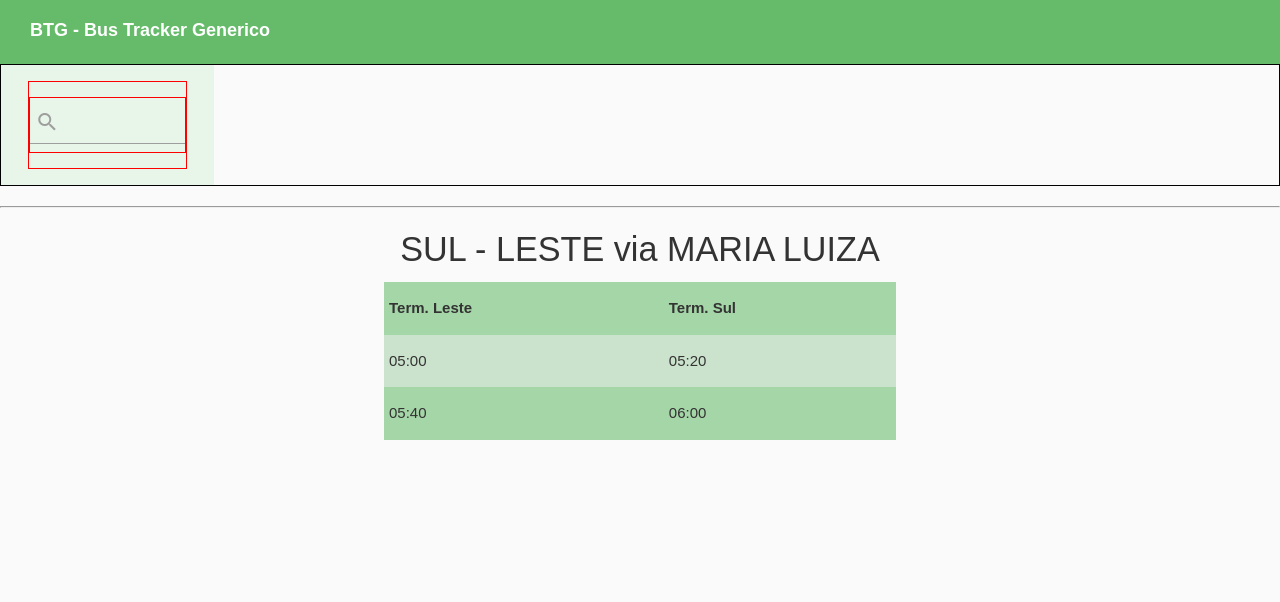
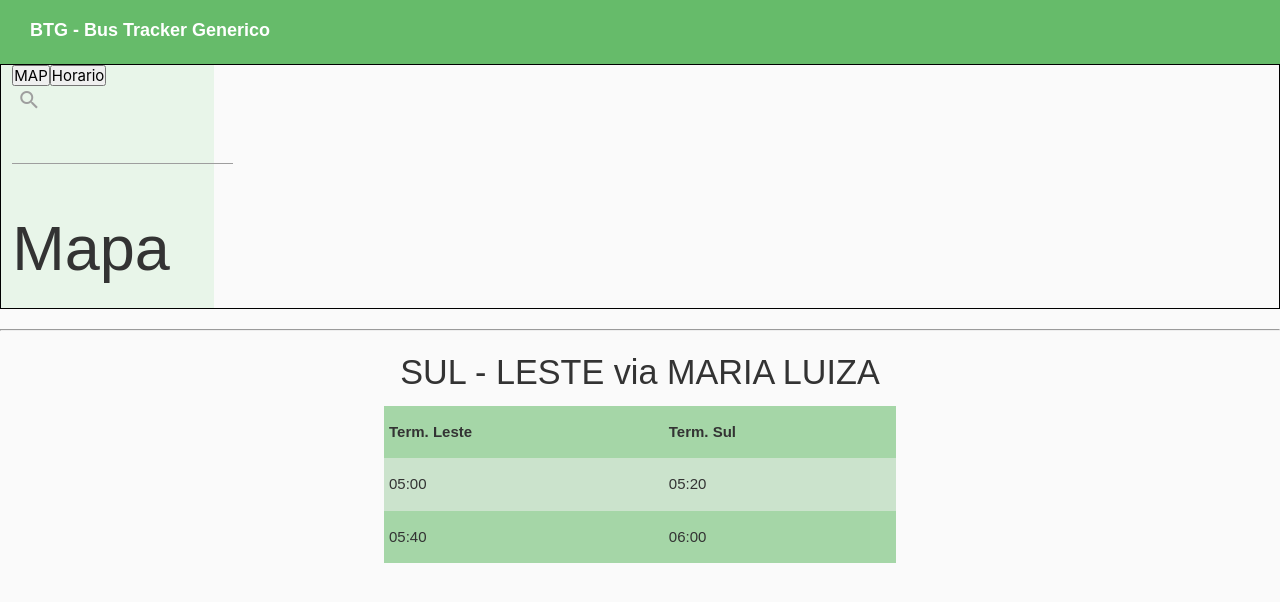
Before and after one commit to mat-h-eus/PESII, a React (Create React App) app in the folder front/: page / in a window 1280 px wide. Shown: the top 602 px of the page. Built offline with nearby package versions, Linux system fonts and the light colour scheme.

Commit message:
SideBarB

```diff
--- a/front/src/components/SideBar/index.js
+++ b/front/src/components/SideBar/index.js
@@ -12,7 +12,7 @@ export default class SideBar extends Component{
         return(
             <div className="customSideBar">
                 <div style = {{border: "1px solid red", display:"flex", alignItems:"", justifyContent:"center" }}>
-                    <div class="input-field" style = {{border: "1px solid red", display: "flex"}}>
+                    <div className="input-field" style = {{border: "1px solid red", display: "flex"}}>
                         <label style={{marginLeft:5}} className="label-icon" for="search"><i className="material-icons">search</i></label>
                         <input style={{paddingLeft:30, maxWidth:200}} id="search" type="search" required/>
                     </div>
--- /dev/null
+++ b/front/src/components/SideBarB/index.js
@@ -0,0 +1,92 @@
+import React, {Component} from 'react'
+import M from 'materialize-css'
+import './style.css'
+import Product from 'C:/Users/Mateus Edival/Documents/Codigos/CodeWEB/PESII/front/src/pages/product'
+
+export default class SideBarB extends Component{
+    constructor(props){
+      super(props);
+      this.handleMapClick = this.handleMapClick.bind(this);
+      this.handleHorarioClick = this.handleHorarioClick.bind(this);
+
+      this.state = {
+        isMap: true,
+      };
+    }
+
+
+    handleMapClick(){
+      const isMap = this.state.isMap;
+      if(isMap)
+        return;
+      this.setState({isMap: true});
+    }
+    handleHorarioClick(){
+      const isMap = this.state.isMap;
+      if(isMap) {
+        this.setState({isMap: false});
+        return;
+      }
+      return;
+    }
+    componentDidMount(){
+
+    }
+    render(){
+      return(
+          <div>
+            <div>
+              <MapButton onClick={this.handleMapClick} />
+              <HorarioButton onClick={this.handleHorarioClick} />
+            </div>
+            <SearchBar/>
+            <div>
+              <Box isMap={this.state.isMap}/>
+            </div>
+          </div>
+        );
+    }
+}
+
+
+function SearchBar(){
+  return(
+    <div>
+      <label style={{marginLeft:5}} className="label-icon" for="search"><i className="material-icons">search</i></label>
+      <input style={{paddingLeft:30, maxWidth:200}} id="search" type="search" required/>
+    </div>
+
+  );
+}
+
+function MapBox(props){
+  return(
+    <h1>Mapa</h1>
+  );
+}
+
+function HorarioBox(props){
+  return(
+    <h1>Horario</h1>
+  );
+}
+
+
+function Box(props){
+  const isMap = props.isMap;
+  if(isMap)
+    return <MapBox/>;
+  return <HorarioBox/>;
+}
+
+function MapButton(props){
+  return(
+    <button onClick={props.onClick}>MAP</button>
+  );
+}
+
+function HorarioButton(props){
+  return(
+    <button onClick={props.onClick}>Horario</button>
+  );
+}
--- a/front/src/pages/main/index.js
+++ b/front/src/pages/main/index.js
@@ -3,6 +3,7 @@ import './styles.css';
 import M from "materialize-css"
 import Mapa from '../../components/Map';
 import SideBar from '../../components/SideBar';
+import SideBarB from '../../components/SideBarB';
 import Horarios from '../../components/Horarios'
 
 export default class Main extends Component{
@@ -18,7 +19,7 @@ export default class Main extends Component{
             <div>
             <section style={{border:"1px solid black", height:"100%"}} className="row">
                 <div className="sidebar-wrapper green lighten-5 col s2">
-                    <SideBar/>
+                    <SideBarB/>
                 </div>
                 <div className="map-wrapper col s10">
                     <Mapa/>
--- a/front/src/pages/product/index.js
+++ b/front/src/pages/product/index.js
@@ -2,7 +2,10 @@ import React, {Component} from 'react';
 
 
 export default class Product extends Component{
+    constructor(props){
+      super(props);
+    }
     render(){
-        return <h1>Product</h1>
+        return (<h1>{this.props.produto}</h1>);
     }
 }
```
Also changed, not shown: front/src/components/SideBarB/style.css (added).
